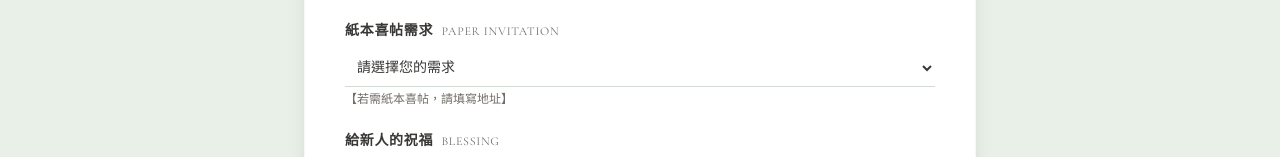
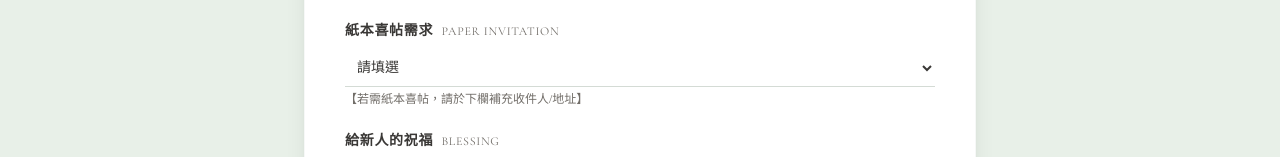
Before and after one commit to Scarlett317/k-mwedding, a plain HTML site: page index.html in a window 1280 px wide. Both pictures are taken after typing "Sample", "name@example.com", "5", "Sample" into the empty fields and a click on the button "確認送出 SUBMIT". Shown: the part 4612-4769 px from the top of the page. Drawn offline with nearby package versions, Linux system fonts and the light colour scheme.

Commit message:
Update index.html

```diff
--- a/index.html
+++ b/index.html
@@ -542,11 +542,11 @@
     <select id="entry_1260223395"
             name="entry.1260223395"
             class="w-full px-2 py-2.5 bg-transparent border-b border-morandi-warm/50 focus:border-morandi-sageDark outline-none text-sm transition-all rounded-none focus:ring-0">
-        <option value="" selected>請選擇您的需求</option>
+        <option value="" selected>請填選</option>
         <option value="需要！請寄給我。">需要！請寄給我。</option>
         <option value="不需要～寄電子喜帖即可。">不需要～寄電子喜帖即可。</option>
     </select>
-     <p class="text-xs text-morandi-textMuted mt-1">【若需紙本喜帖，請填寫地址】</p>
+     <p class="text-xs text-morandi-textMuted mt-1">【若需紙本喜帖，請於下欄補充收件人/地址】</p>
          </div>
 
 <!-- Field 9: Blessings Message -->
```
